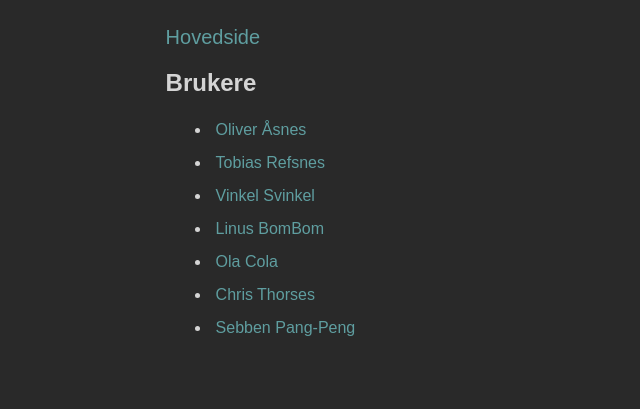
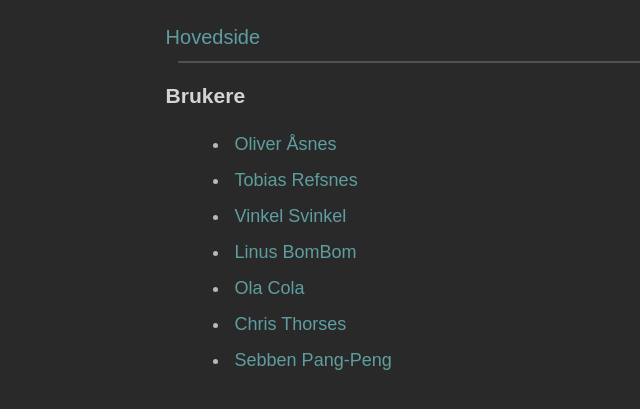
Before and after one commit to Sep-aa/Second-brain, a Django app: page /brukere/ in a window 1280 px wide. Shown: the top 409 px of the page, without its empty margins (0-640 px from the left). Run offline with Django 5.2, Linux system fonts and the light colour scheme; data comes from the database, SQL or seed files in the repository.

Commit message:
Små justeringer

```diff
--- a/second_brain/brukere/templates/alle_brukere.html
+++ b/second_brain/brukere/templates/alle_brukere.html
@@ -11,13 +11,19 @@
 {% endblock %}
 
 {% block content %}
-    <p class="main"><a href="/">Hovedside</a></p>
+    <p class="main"><a href="/" class="ikkevislinje">Hovedside</a></p>
+    <hr class="linje1" />
 
-    <h1>Brukere</h1>
-    <ul>
-        {% for x in mymembers %}
-        <li><a href="detaljer/{{ x.id }}">{{ x.firstname }} {{ x.lastname }}</a></li>
-        {% endfor %}
-    </ul>
+    <article class="detaljeralt">
+        <h1>Brukere</h1>
+
+        <article class="detaljer">
+            <ul>
+                {% for x in mymembers %}
+                <li><a href="detaljer/{{ x.id }}" class="ikkevislinje">{{ x.firstname }} {{ x.lastname }}</a></li>
+                {% endfor %}
+            </ul>
+        </article>
+    </article>
 
 {% endblock %}
--- a/second_brain/static/css/style.css
+++ b/second_brain/static/css/style.css
@@ -52,7 +52,14 @@
 
 a {
     color: cadetblue;
+}
+
+.ikkevislinje {
     text-decoration: none;
+}
+
+.vislije {
+    text-decoration:underline;
 }
 
 
@@ -151,18 +158,30 @@
 
 .detaljer {
     color: #b8b8b8;
-    margin-left: 4%;
+    margin-left: 2%;
+}
+
+.detaljeralt {
+    font-size: large;
 }
 
 .linje {
     display: block;
-    height: 4px;
+    height: 3px;
     border: none;
     border-radius: 10px;
     background: rgba(94, 94, 94, 0.76);
     margin: 12px 0;
 }
 
+.linje1 {
+    display: block;
+    height: 2px;
+    border: none;
+    border-radius: 10px;
+    background: rgba(94, 94, 94, 0.76);
+    margin: 12px;
+}
 
 .brukere-container,
 .notat-container {
@@ -192,3 +211,7 @@
     margin: 0px;
     flex-shrink: 0;
 }
+
+.velg {
+    color: #bdbdbde3;
+}
```
Also changed, not shown: second_brain/brukere/templates/detaljer.html (+8 -7 lines), second_brain/brukere/templates/main.html (+6 -5 lines).
